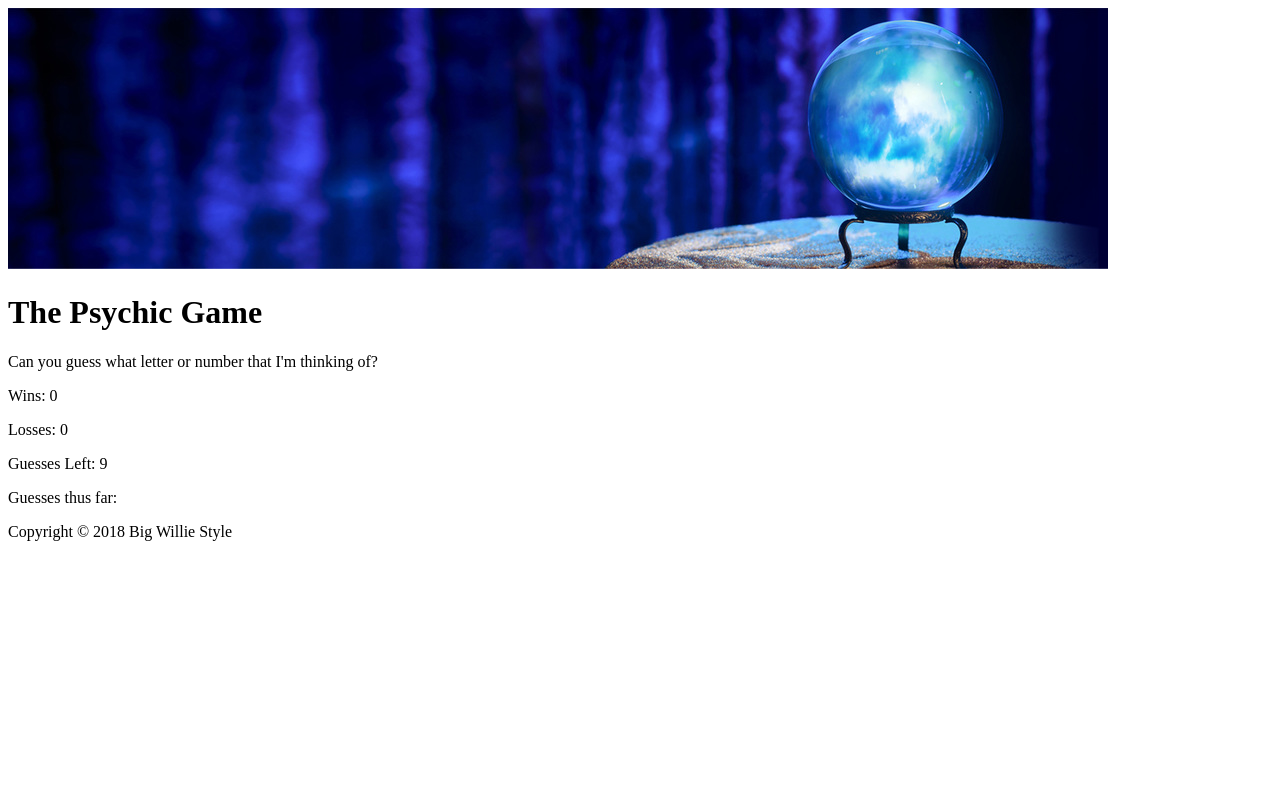
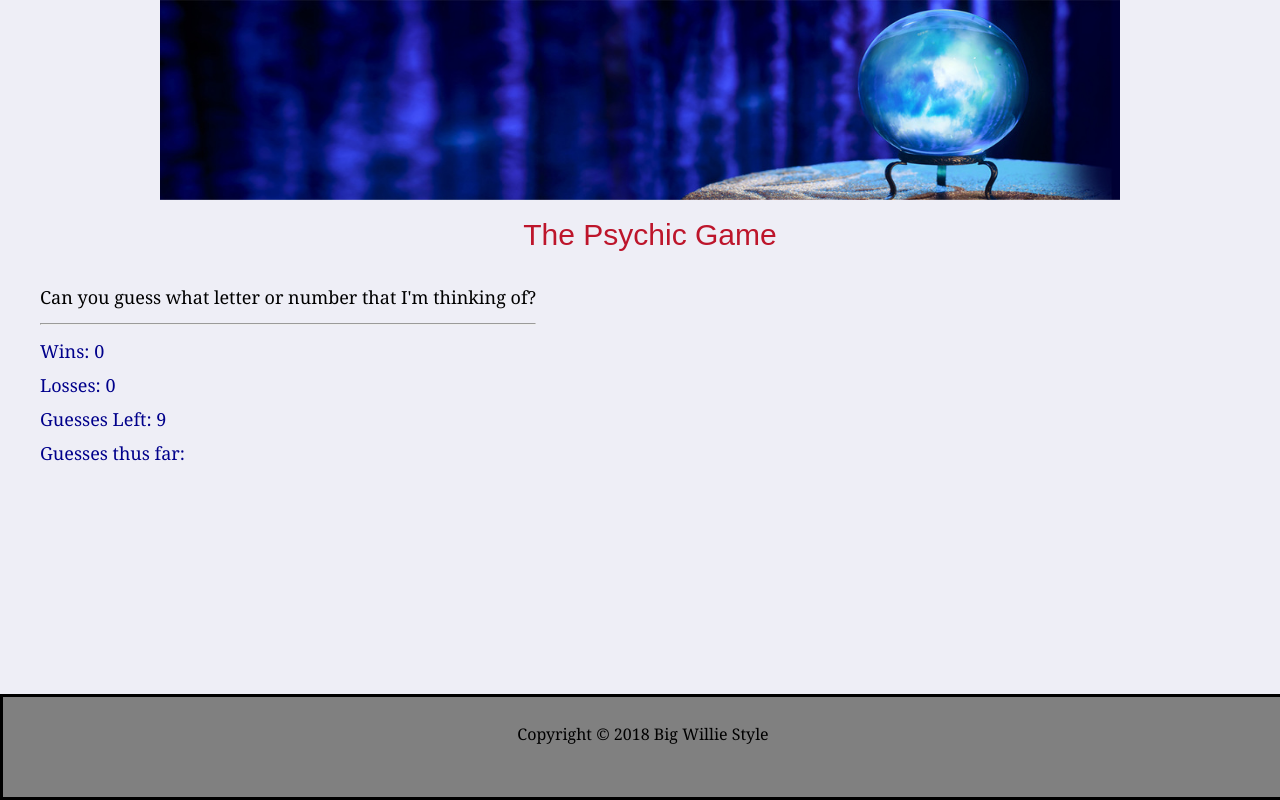
Before and after one commit to WellScripted/Psychic-Game, a plain HTML site: page index.html in a window 1280 px wide. Drawn offline with Linux system fonts and the light colour scheme.

Commit message:
Final Draft

```diff
--- /dev/null
+++ b/assets/css/reset.css
@@ -0,0 +1,41 @@
+/* CSS reset */
+body,div,dl,dt,dd,ul,ol,li,h1,h2,h3,h4,h5,h6,pre,form,fieldset,input,textarea,p,blockquote,th,td {
+    margin:0;
+    padding:0;
+}
+html,body {
+    margin:0;
+    padding:0;
+}
+table {
+    border-collapse:collapse;
+    border-spacing:0;
+}
+fieldset,img {
+    border:0;
+}
+input{
+    border:1px solid #b0b0b0;
+    padding:3px 5px 4px;
+    color:#979797;
+    width:190px;
+}
+address,caption,cite,code,dfn,th,var {
+    font-style:normal;
+    font-weight:normal;
+}
+ol,ul {
+    list-style:none;
+}
+caption,th {
+    text-align:left;
+}
+h1,h2,h3,h4,h5,h6 {
+    font-size:100%;
+    font-weight:normal;
+}
+q:before,q:after {
+    content:'';
+}
+abbr,acronym { border:0;
+}
--- a/assets/css/style.css
+++ b/assets/css/style.css
@@ -2,7 +2,7 @@ body {
   font-family: Georgia, Times, 'Times New Roman', serif;
   font-size: 18px;
   line-height: 34px;
-  background-color: #030368;
+  background-color: hsl(240, 30%, 95%);
 }
 
 .container {
@@ -13,16 +13,52 @@ body {
     max-width: 960px;
 }
 
+.container-two {
+    margin-top: 40px;
+    padding: 40px;
+    float: left;
+}
+
 h1 {
     font-family: Arial, Helvetica, sans-serif;
+    font: bolder;
     padding-bottom: 20px;
     padding-left:20px;
     font-size: 30px;
     line-height: 49px;
-    color: #bd152b
+    color: #bd152b;
+    text-align: center;
+}
+
+h2 {
+    font-size: 18px;
+}
+
+p {
+    color: darkblue;
+    font: large
 }
 
 #banner {
     height: 200px;
     width:100%;
   }
+
+.head-image {
+    width: 100%;
+    height: 200px;
+}
+
+footer {
+    position: absolute;
+    bottom: 0;
+    width: 100%;
+    height: 60px;
+    padding: 20px 0;
+    clear: both;
+    font-size: 16px;
+    color: black;
+    background-color: grey;
+    text-align: center;
+    border-style: solid
+}
--- a/assets/javascript/game.js
+++ b/assets/javascript/game.js
@@ -37,7 +37,7 @@ if ((userGuesses === computerGuesses[0]) && (guessesLeft > 0)) {
 
 //"else if" statement
 else if ((userGuesses !== computerGuesses[0]) && (guessesLeft > 0)) {
-    guessesLeft = guessedLeft-1; //error in original push
+    guessesLeft = guessesLeft-1; //error in original push
 }
 
 //"else" statement
@@ -49,10 +49,12 @@ else {
     var compGuess = computerChoices[Math.floor(Math.random() * computerChoices.length)];
     computerGuesses.push(compGuess);
     console.log(computerGuesses[0]);
+    console.log("Loss counter",losses)
 }
 
 //Adding a var HTML and Adding a document.querySelector()
-var html = "<p>Can you guess what letter or number that Im thinking of?</p>" +
+var html = "<h2>Can you guess what letter or number that Im thinking of?</h2>" +
+            "<hr />" +
             "<p>Wins: " + wins + "</p>" +
             "<p>Losses: " + losses + "</p>" +
             "<p>Guesses Left: " + guessesLeft + "</p>" +
--- a/index.html
+++ b/index.html
@@ -8,6 +8,8 @@
     <meta http-equiv="X-UA-Compatable" content="ie=edge">
 
 <!--CSS & Javascript Links-->
+  <link rel="stylesheet" type="text/css" href="assets/css/reset.css">
+  <link rel="stylesheet" type="text/css" href="assets/css/style.css">
   <script type="text/javascript" src="assets/javascript/game.js"></script>
 
 <!--Declaring title-->
@@ -28,7 +30,8 @@
     <!--creating a second container class and div id for the Game-->
     <div id="theGame" class="container-two">
       <!--creating a "p" class-->
-      <p>Can you guess what letter or number that I'm thinking of?</p>
+      <h2>Can you guess what letter or number that I'm thinking of?</h2>
+      <hr />
       <p>Wins: 0</p>
       <p>Losses: 0</p>
       <p>Guesses Left: 9</p> <!--forgot in original push-->
```
